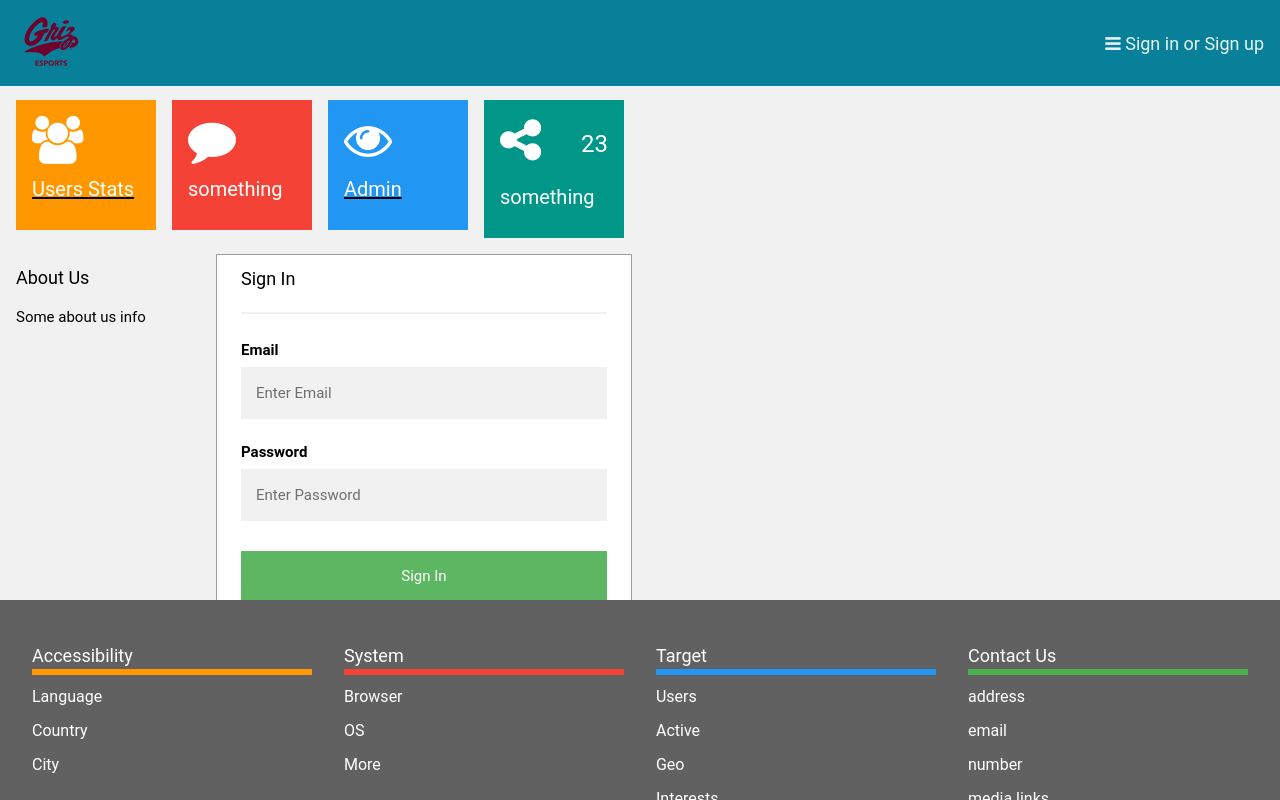
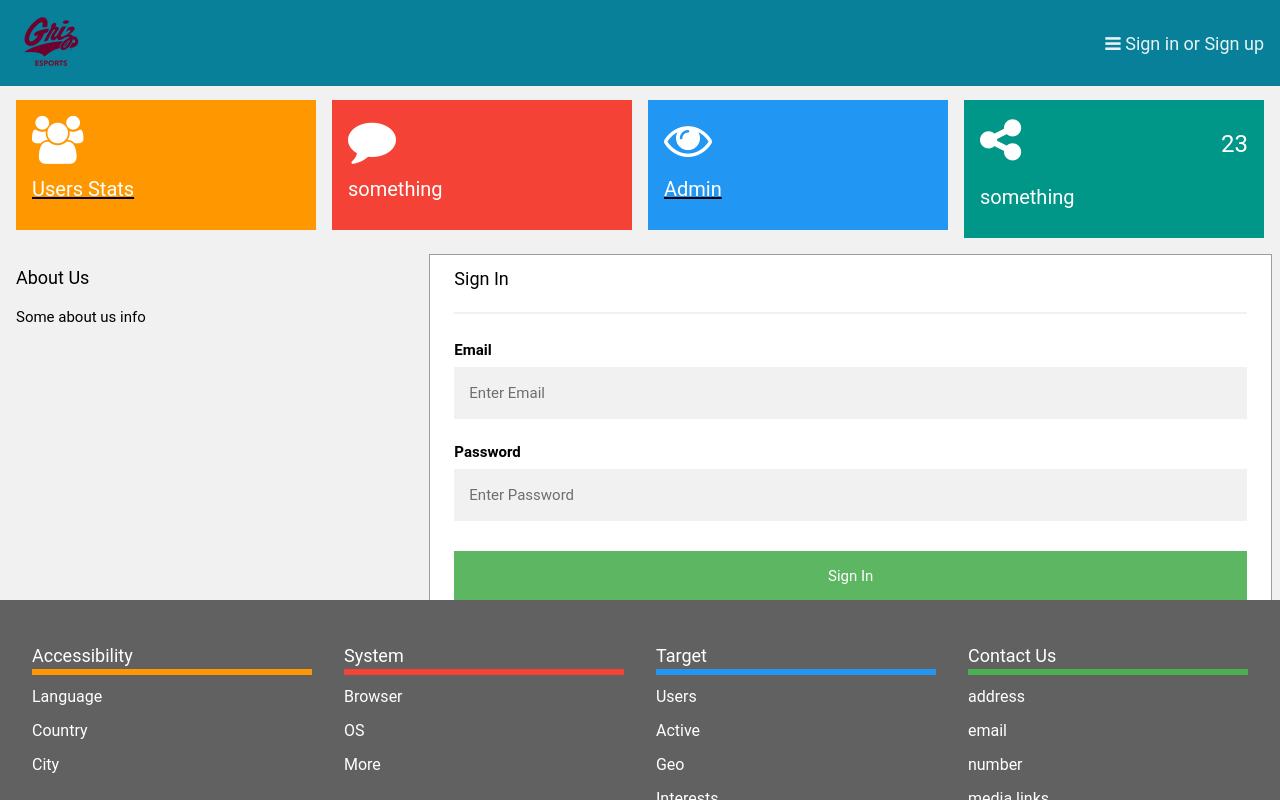
Before and after one commit to Hill-Boss/eSports_stats, a Django app: page / in a window 1280 px wide. Run offline with Django 3.2, Linux system fonts and the light colour scheme.

Commit message:
forgotten update

```diff
--- a/eSports_stats/eSports/templates/landingPage/index.html
+++ b/eSports_stats/eSports/templates/landingPage/index.html
@@ -13,9 +13,7 @@
   {% load static %}
   <!-- localized stylesheets -->
   <link rel="stylesheet" href="{% static '/landingPage/css/landing-page.css' %}"></style>
-
   <link rel="icon" type="image/png" sizes="16x16" href="{% static '/general/images/eSports_logo.png' %}">
-
   <style>
   html,body,p,h1,h2,h3,h4,h5,h6 {font-family: "Roboto", sans-serif;}
   </style>
@@ -57,7 +55,7 @@
     <div class="w3-overlay w3-hide-large w3-animate-opacity" onclick="sidebar_close()" style="cursor:pointer" title="close side menu" id="Overlay"></div>
 
     <!-- !PAGE CONTENT! -->
-    <div class="w3-main" style="margin-right:50vw; margin-top:73px;" id="Content">
+    <div class="w3-main" style="margin-top:73px;" id="Content">
       <hr>
       <div class="w3-row-padding w3-margin-bottom">
         <div class="w3-quarter">
```
Also changed, not shown: eSports_stats/sqlite3_default.db.
